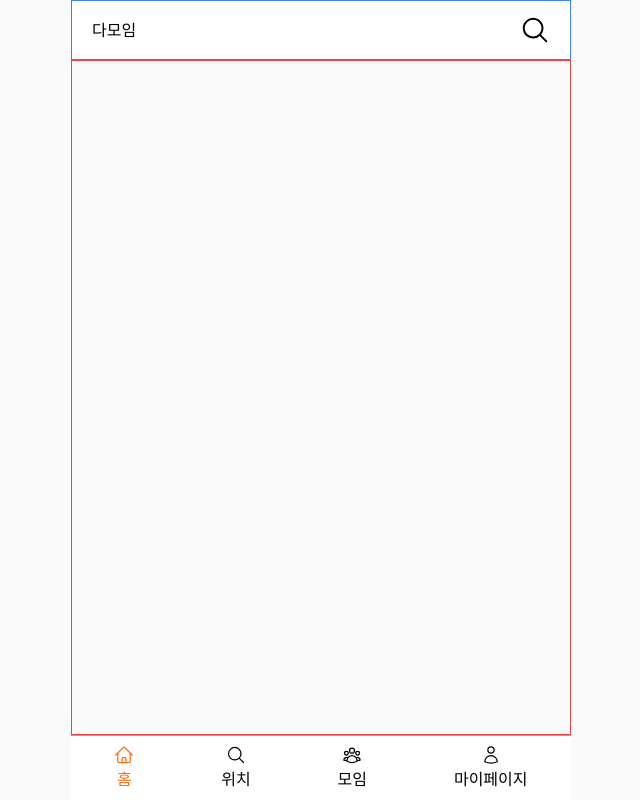
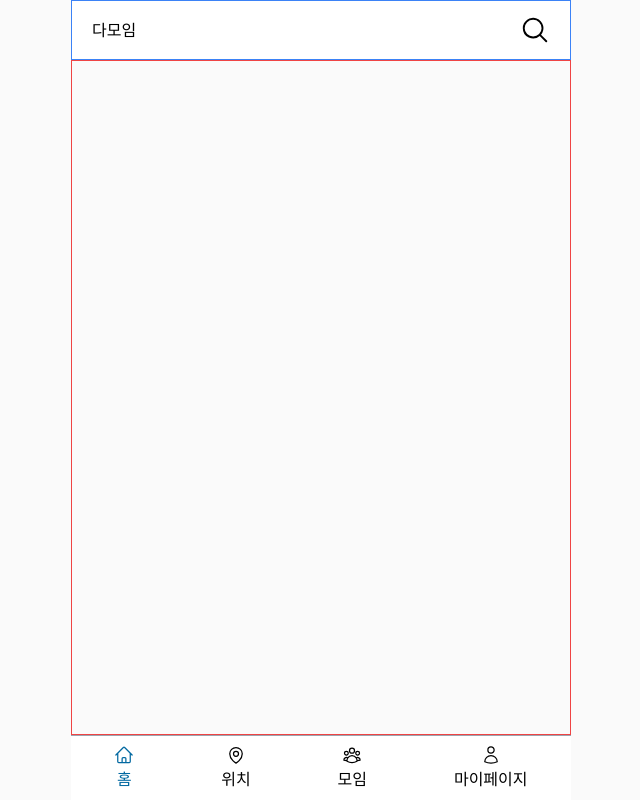
Before and after one commit to Mallang-Mallang/Damoim, a Next.js app: page / in a window 1280 px wide. Shown: the whole page, without its empty margins (319-959 px from the left). Built offline with nearby package versions, Linux system fonts and the light colour scheme.

Commit message:
Fix Tabbar Icon

```diff
--- a/components/layout/Tabbar.tsx
+++ b/components/layout/Tabbar.tsx
@@ -1,7 +1,6 @@
 import {
   HomeIcon,
-  StarIcon,
-  MagnifyingGlassIcon,
+  MapPinIcon,
   UserGroupIcon,
   UserIcon,
 } from '@heroicons/react/24/outline';
@@ -15,7 +14,7 @@ const Footer = () => {
     {
       id: 1,
       route: '/Location',
-      icon: MagnifyingGlassIcon,
+      icon: MapPinIcon,
       tabbarName: '위치',
     },
     { id: 2, route: '/Meeting', icon: UserGroupIcon, tabbarName: '모임' },
@@ -27,18 +26,18 @@ const Footer = () => {
         const ActiveComponents = v.icon;
         return (
           <Link
-            className="flex flex-col justify-center items-center hover:text-orange-500 cursor-pointer"
+            className="flex flex-col justify-center items-center hover:text-sky-700 cursor-pointer"
             href={v.route}
             key={i}
           >
             <ActiveComponents
               className={`w-5 h-5 ${
-                router.pathname === `${v.route}` ? 'text-orange-500' : null
+                router.pathname === `${v.route}` ? 'text-sky-700' : null
               }`}
             />
             <h4
               className={`mt-[2px] ${
-                router.pathname === `${v.route}` ? 'text-orange-500' : null
+                router.pathname === `${v.route}` ? 'text-sky-700' : null
               }`}
             >
               {v.tabbarName}
```
